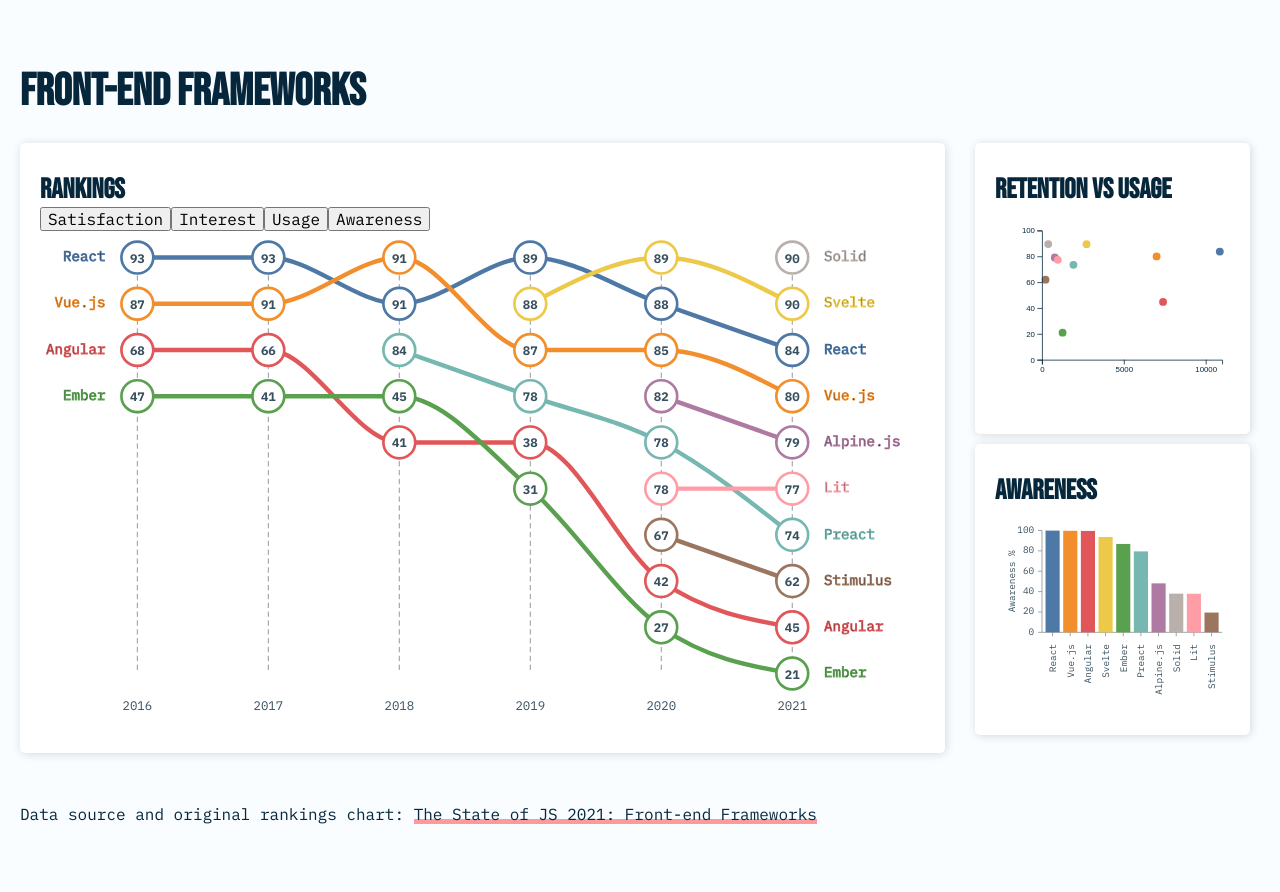
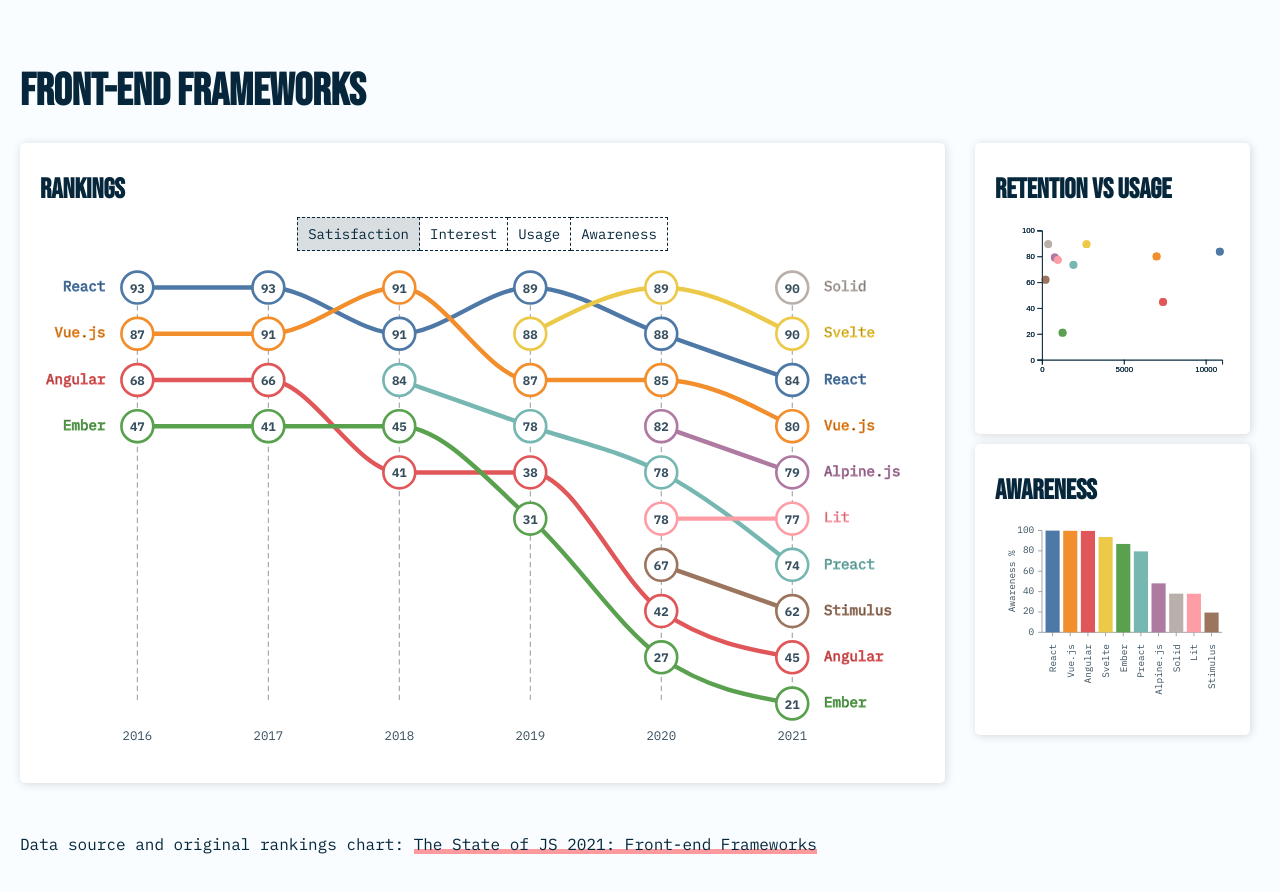
Before and after one commit to cyhfe/react-d3, a React (Vite) app: page / in a window 1280 px wide. Shown: the top 892 px of the page. Built offline with nearby package versions, Linux system fonts and the light colour scheme.

Commit message:
animation

```diff
--- a/src/charts/Rankings.jsx
+++ b/src/charts/Rankings.jsx
@@ -84,7 +84,7 @@
           {data.experience.map((d) => {
             return (
               <Curve
-                key={d.id}
+                key={"curve-" + d.id}
                 data={d[activeFilter]}
                 xScale={xScale}
                 yScale={yScale}
@@ -100,6 +100,7 @@
             return (
               rank && (
                 <g
+                  key={d.id}
                   transform={`translate(-36, ${yScale(rank)})`}
                   css={css`
                     transition: transform 300ms cubic-bezier(0.5, 0, 0.5, 1);
@@ -123,6 +124,7 @@
               return (
                 rank && (
                   <g
+                    key={d.id}
                     transform={`translate(36, ${yScale(rank)})`}
                     css={css`
                       transition: transform 300ms cubic-bezier(0.5, 0, 0.5, 1);
--- a/src/interaction/RankingFilters.jsx
+++ b/src/interaction/RankingFilters.jsx
@@ -1,11 +1,46 @@
+import { css } from "@emotion/react"
+const containerStyle = css`
+  display: flex;
+  justify-content: center;
+  flex-wrap: wrap;
+  margin: 10px 0;
+`
+
+const buttonStyle = css`
+  margin: 0;
+  padding: 8px 10px;
+  font-family: "IBM Plex Mono", monospace;
+  font-size: 1.4rem;
+  color: #06273b;
+  background-color: transparent;
+  border: 1px dashed #06273b;
+  border-left: none;
+  cursor: pointer;
+  transition: all 250ms ease-in;
+  &:first-of-type {
+    border-left: 1px dashed #06273b;
+  }
+  &:hover,
+  &:active {
+    cursor: default;
+  }
+`
+
+const activeBottonStyle = css`
+  background-color: rgba(6, 39, 59, 0.15);
+  transition-timing-function: ease-out;
+`
+
 function RankingFilters({ filters, setActiveFilter, activeFilter }) {
   return (
-    <div>
+    <div css={containerStyle}>
       {filters.map((f) => {
+        const isActive = activeFilter === f.id
         return (
           <button
+            css={[buttonStyle, isActive ? activeBottonStyle : null]}
             key={f.id}
-            onClick={() => activeFilter !== f.id && setActiveFilter(f.id)}
+            onClick={() => !isActive && setActiveFilter(f.id)}
           >
             {f.label}
           </button>
```
Also changed, not shown: src/main.jsx (+2 -5 lines).
